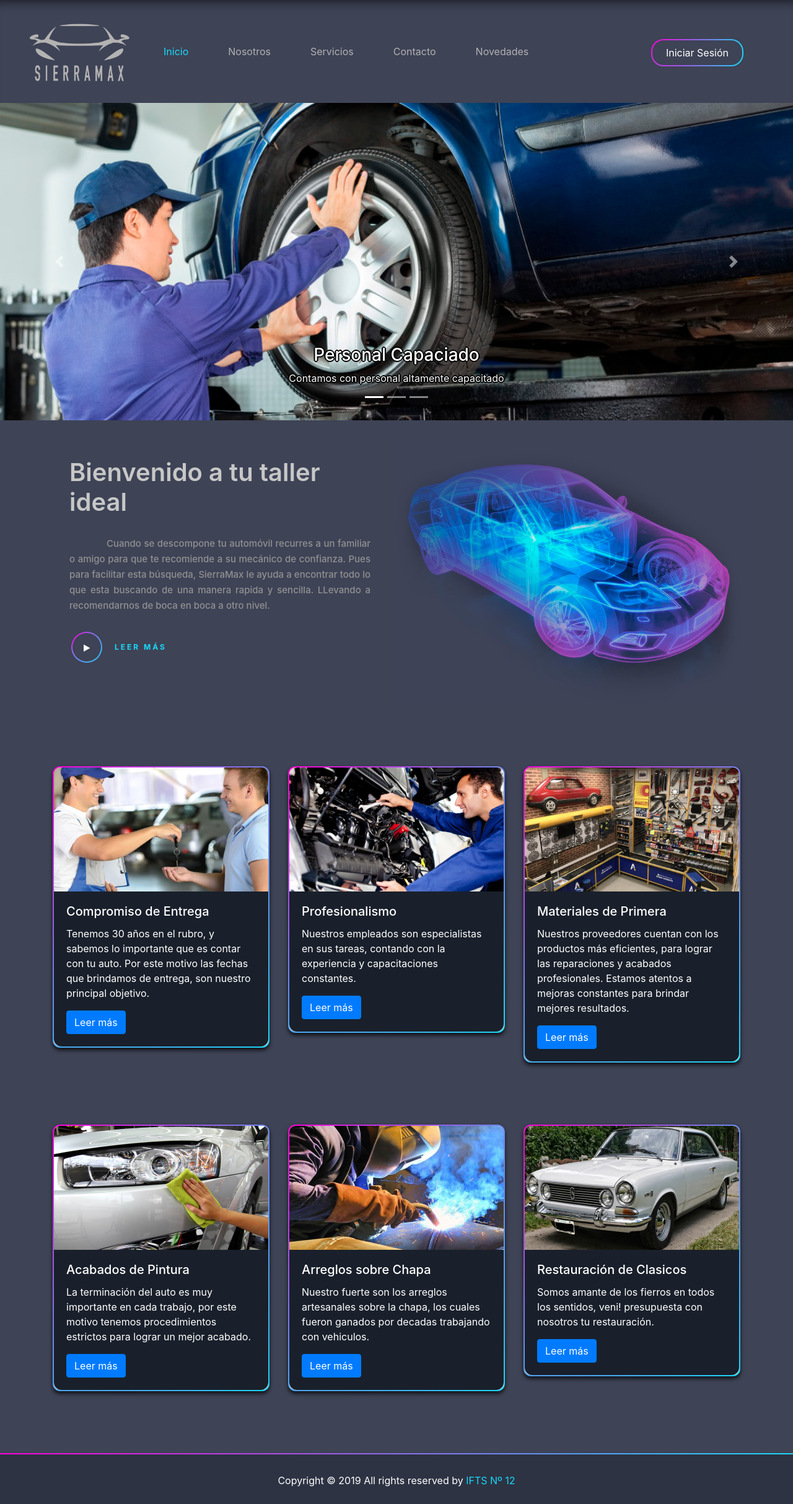
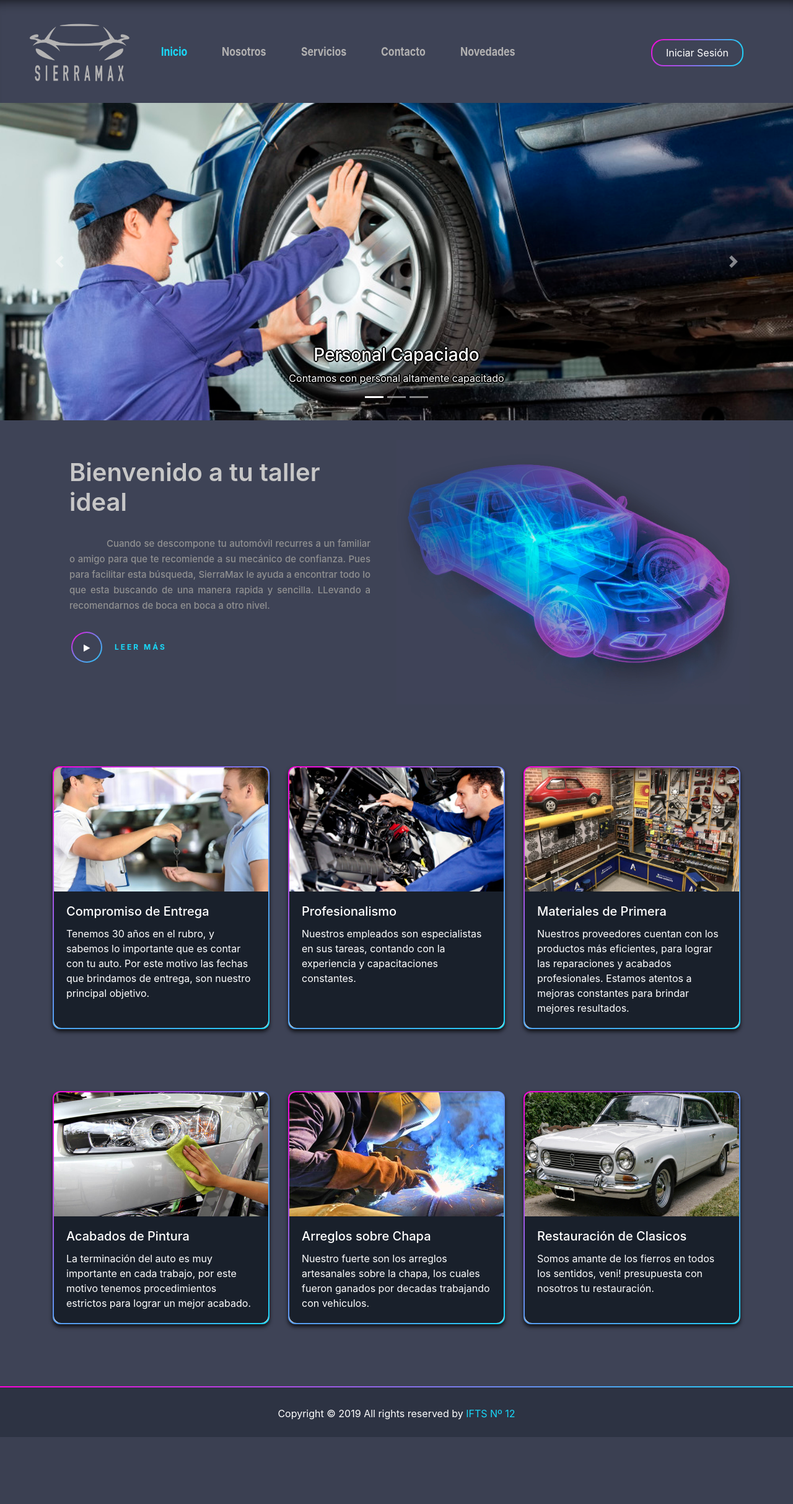
Before and after one commit to menendezg/IFTS12-Liendro-Website, a PHP site: page / in a window 1280 px wide. Shown: the whole page at 62% size. After the commit the page ends 2318 px from the top, so only its background shows below. Run offline with PHP 8.4, Linux system fonts and the light colour scheme.

Commit message:
Fix Navbar fonts, card heights and add fancy jumbotron to contcat

```diff
--- a/contact.html
+++ b/contact.html
@@ -52,6 +52,12 @@
     </div>
   </nav>
   <!-- END NAV -->
+
+  <div class="">
+    <div class="jumbotron jumbotron-services custom-jumbotron">
+      <h1 class="display-4 ml-4">CONTACTENOS</h1>
+    </div>
+  </div>
 
   <div class="container">
 
--- a/css/style.css
+++ b/css/style.css
@@ -62,11 +62,13 @@ body {
 }
 
 .nav-link {
-  padding: 24px 32px!important;
+  padding: 24px 28px!important;
 }
 
 .navbar-dark .navbar-nav .nav-link {
   color: #b2b1b1;
+  font-weight: bold;
+  transform: scale(1, 1.2);
 }
 
 .navbar-dark .navbar-nav .active > .nav-link,
@@ -175,6 +177,10 @@ small {
   padding: 18px 0;
   font-size: 13px;
   cursor: pointer;
+}
+
+.row .col-sm-4 {
+  display: flex; /* equal heigh */
 }
 
 .card {
--- a/index.html
+++ b/index.html
@@ -145,7 +145,6 @@
                 Tenemos 30 años en el rubro, y sabemos lo importante que es contar con tu auto.
                 Por este motivo las fechas que brindamos de entrega, son nuestro principal objetivo.
               </p>
-              <a href="#" class="btn btn-primary">Leer más</a>
             </div>
           </div>
         </div>
@@ -162,7 +161,6 @@
               <p class="card-text">
                 Nuestros empleados son especialistas en sus tareas, contando con la experiencia y capacitaciones constantes.
               </p>
-              <a href="#" class="btn btn-primary">Leer más</a>
             </div>
           </div>
         </div>
@@ -180,7 +178,6 @@
                 Nuestros proveedores cuentan con los productos más eficientes, para lograr las reparaciones y
                 acabados profesionales. Estamos atentos a mejoras constantes para brindar mejores resultados.
               </p>
-              <a href="#" class="btn btn-primary">Leer más</a>
             </div>
           </div>
         </div>
@@ -201,7 +198,6 @@
                 La terminación del auto es muy importante en cada trabajo, por este motivo tenemos
                 procedimientos estrictos para lograr un mejor acabado.
               </p>
-              <a href="#" class="btn btn-primary">Leer más</a>
             </div>
           </div>
         </div>
@@ -219,7 +215,6 @@
                 Nuestro fuerte son los arreglos artesanales sobre la chapa,
                 los cuales fueron ganados por decadas trabajando con vehiculos.
               </p>
-              <a href="#" class="btn btn-primary">Leer más</a>
             </div>
           </div>
         </div>
@@ -237,7 +232,6 @@
                 Somos amante de los fierros en todos los sentidos,
                 veni! presupuesta con nosotros tu restauración.
               </p>
-              <a href="#" class="btn btn-primary">Leer más</a>
             </div>
           </div>
         </div>
```
